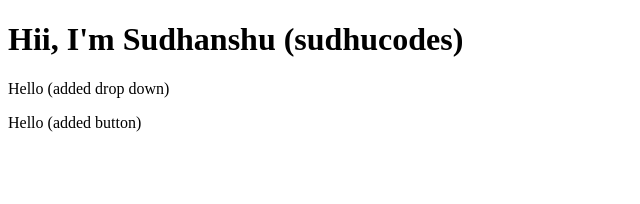
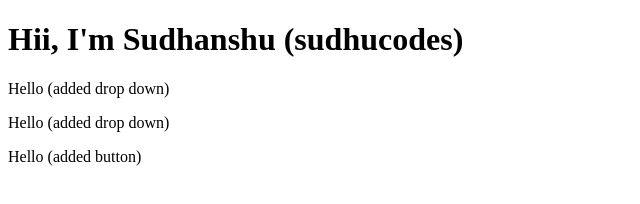
Before and after one commit to sudhucodes/git-github, a plain HTML site: page index.html in a window 1280 px wide. Shown: the whole page, without its empty margins (0-640 px from the left). Drawn offline with Linux system fonts and the light colour scheme.

Commit message:
added drop down

```diff
--- a/index.html
+++ b/index.html
@@ -8,6 +8,7 @@
 <body>
     <h1>Hii, I'm Sudhanshu (sudhucodes)</h1>
     <p>Hello (added drop down)</p>
+    <p>Hello (added drop down)</p>
     <p>Hello (added button)</p>
 </body>
 </html>
```
